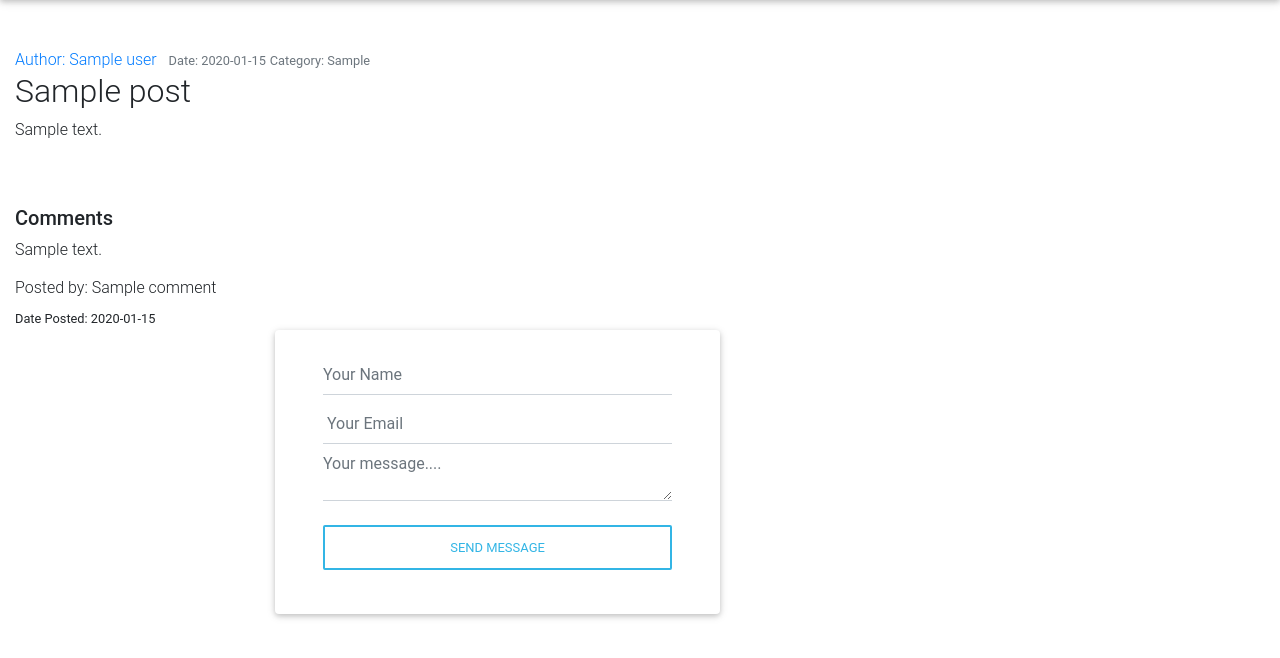
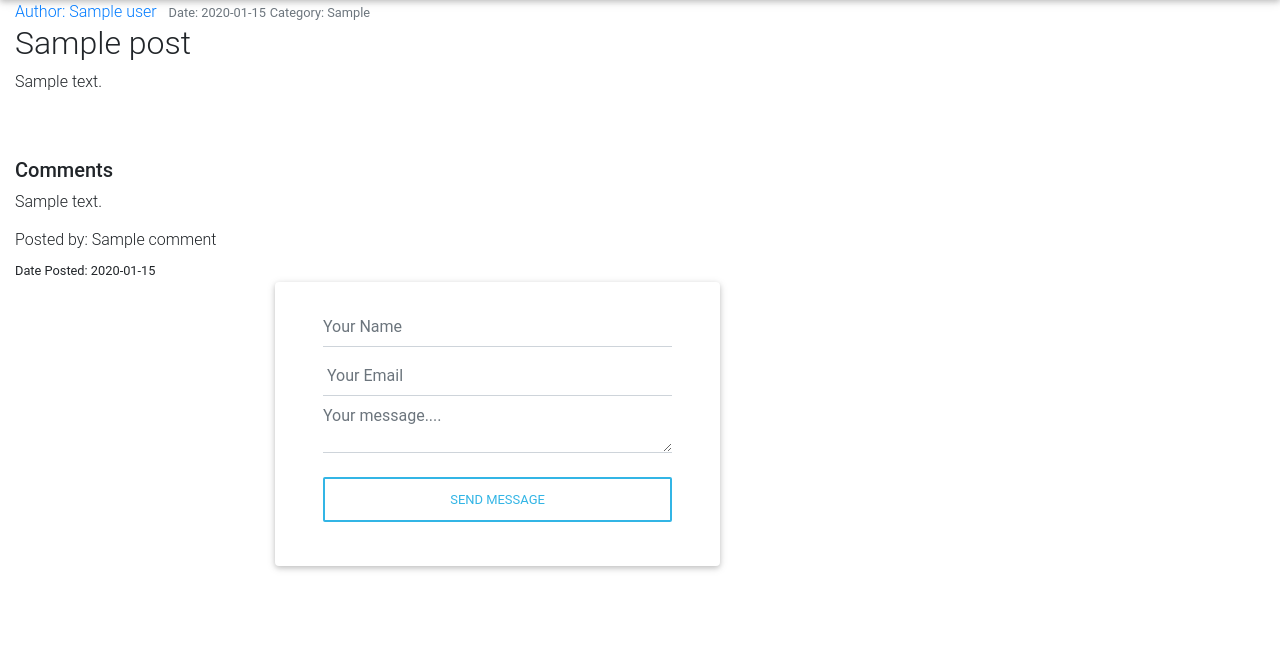
Before and after one commit to CharityMutonii/Blog, a Flask app: page /post/1 in a window 1280 px wide. Shown: the part 56-714 px from the top of the page. Run offline with Flask 2, Linux system fonts and the light colour scheme; tables that the repository leaves empty hold one stand-in row (values such as "Sample post"); some libraries are stand-ins or nearby versions; some web fonts are replaced.

Commit message:
made changes:

```diff
--- a/app/templates/post.html
+++ b/app/templates/post.html
@@ -1,9 +1,9 @@
 {%extends 'base.html'%}
 
 {% block content %}
-<div class="container-fluid mt-5">
+<div class="container-fluid ">
     <div class="row">
-        <div class="col-md-6">
+        <div class="col-md-5">
 
 
             <a class="mr-2" href="#">Author: {{ post.author|capitalize }}</a>
@@ -19,8 +19,6 @@
                 href="{{ url_for('main.update_post', post_id=post.id) }}">Update</a>
             <button type="button" class="btn btn-danger btn-sm m-1" data-toggle="modal"
                 data-target="#deleteModal">Delete</button>
-
-
 
             <div class="card">
 
```
